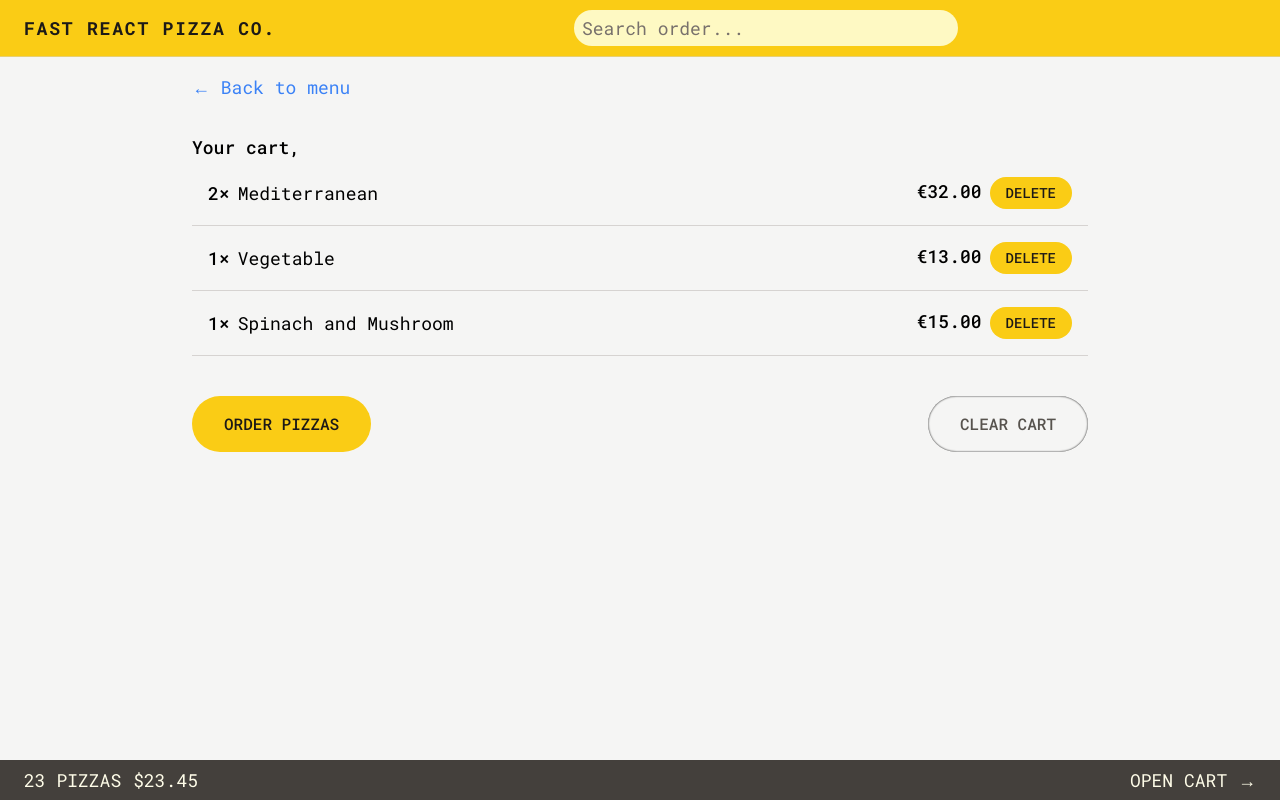
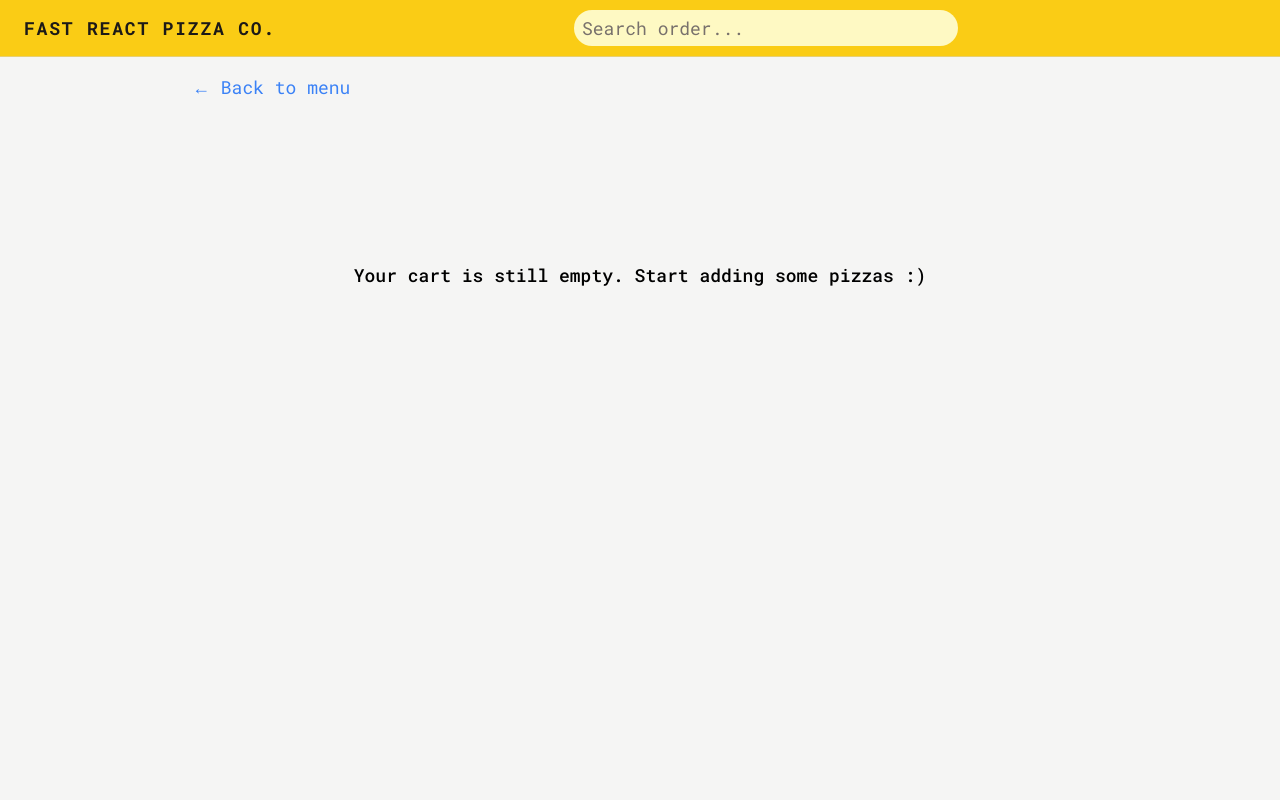
Before and after one commit to mttk2004/fast-react-pizza, a React (Vite) app: page /cart in a window 1280 px wide. Built offline with nearby package versions, Linux system fonts and the light colour scheme; the HTML template or start-up script is replaced by a standard one.

Commit message:
v10.0: updated some more features

```diff
--- a/src/features/cart/Cart.jsx
+++ b/src/features/cart/Cart.jsx
@@ -1,42 +1,22 @@
-import { Link } from 'react-router-dom';
+import { useDispatch, useSelector } from 'react-redux';
 import LinkButton from '../../ui/LinkButton.jsx';
+import CartItem from './CartItem.jsx';
 import Button from '../../ui/Button.jsx';
-import CartItem from './CartItem.jsx';
-import { useSelector } from 'react-redux';
-
-const fakeCart = [
-  {
-    pizzaId: 12,
-    name: 'Mediterranean',
-    quantity: 2,
-    unitPrice: 16,
-    totalPrice: 32,
-  },
-  {
-    pizzaId: 6,
-    name: 'Vegetable',
-    quantity: 1,
-    unitPrice: 13,
-    totalPrice: 13,
-  },
-  {
-    pizzaId: 11,
-    name: 'Spinach and Mushroom',
-    quantity: 1,
-    unitPrice: 15,
-    totalPrice: 15,
-  },
-];
+import { clearCart, getCart } from './cartSlice.js';
+import EmptyCart from './EmptyCart.jsx';
 
 function Cart() {
   const name = useSelector((store) => store.user.name);
-  const cart = fakeCart;
+  const cart = useSelector(getCart);
+  const dispatch = useDispatch();
+
+  if (!cart.length) return <EmptyCart />;
 
   return (
     <div>
       <LinkButton to="/menu">&larr; Back to menu</LinkButton>
 
-      <h2 className="mt-4 text-lg font-medium sm:mt-8">Your cart, {name}</h2>
+      <h2 className="mt-4 text-lg font-medium sm:mt-8">Your cart, {name}!</h2>
 
       <ul className="divide-y divide-stone-300 border-b border-stone-300">
         {cart.map((item) => (
@@ -48,7 +28,9 @@ function Cart() {
         <Button to="/order/new" type="primary">
           Order pizzas
         </Button>
-        <Button type="secondary">Clear cart</Button>
+        <Button type="secondary" onClick={() => dispatch(clearCart())}>
+          Clear cart
+        </Button>
       </div>
     </div>
   );
--- a/src/features/cart/CartItem.jsx
+++ b/src/features/cart/CartItem.jsx
@@ -1,8 +1,11 @@
 import { formatCurrency } from '../../utils/helpers.js';
 import Button from '../../ui/Button.jsx';
+import { useDispatch } from 'react-redux';
+import { deleteItem } from './cartSlice.js';
 
 function CartItem({ item }) {
   const { pizzaId, name, quantity, totalPrice } = item;
+  const dispatch = useDispatch();
 
   return (
     <li className="pb-2 pt-3 sm:flex sm:items-center sm:justify-between sm:p-3.5 lg:p-4">
@@ -12,7 +15,9 @@ function CartItem({ item }) {
       </p>
       <div className="flex items-baseline justify-between sm:space-x-2">
         <p className="font-medium">{formatCurrency(totalPrice)}</p>
-        <Button type="small">Delete</Button>
+        <Button type="small" onClick={() => dispatch(deleteItem(pizzaId))}>
+          Delete
+        </Button>
       </div>
     </li>
   );
--- a/src/features/cart/CartOverview.jsx
+++ b/src/features/cart/CartOverview.jsx
@@ -1,11 +1,19 @@
 import { Link } from 'react-router-dom';
+import { useSelector } from 'react-redux';
+import { getTotalCartPrice, getTotalCartQuantity } from './cartSlice.js';
+import { formatCurrency } from '../../utils/helpers.js';
 
 function CartOverview() {
+  const totalCartPrice = useSelector(getTotalCartPrice);
+  const totalCartQuantity = useSelector(getTotalCartQuantity);
+
+  if (!totalCartQuantity) return null;
+
   return (
     <div className="flex h-10 items-center justify-between bg-stone-700 px-3 uppercase text-yellow-50 md:px-6">
       <p className="space-x-3">
-        <span>23 pizzas</span>
-        <span>$23.45</span>
+        <span>{totalCartQuantity} pizzas</span>
+        <span>{formatCurrency(totalCartPrice)}</span>
       </p>
       <Link to={'/cart'}>Open cart &rarr;</Link>
     </div>
--- a/src/features/cart/EmptyCart.jsx
+++ b/src/features/cart/EmptyCart.jsx
@@ -1,11 +1,13 @@
-import { Link } from 'react-router-dom';
+import LinkButton from '../../ui/LinkButton.jsx';
 
 function EmptyCart() {
   return (
-    <div>
-      <Link to="/menu">&larr; Back to menu</Link>
+    <div className="space-y-8 sm:space-y-12 md:space-y-20 lg:space-y-40">
+      <LinkButton to="/menu">&larr; Back to menu</LinkButton>
 
-      <p>Your cart is still empty. Start adding some pizzas :)</p>
+      <p className="text-balance text-center font-medium">
+        Your cart is still empty. Start adding some pizzas :)
+      </p>
     </div>
   );
 }
--- /dev/null
+++ b/src/features/cart/cartSlice.js
@@ -0,0 +1,63 @@
+/**
+ *  Project: fast-react-pizza
+ *  File: cartSlice.js
+ *  Created: 2:17 CH, 23/08/2024
+ *  Author: Mai Tran Tuan Kiet
+ *  "Family is where life begins and love never ends."
+ */
+
+import { createSlice } from '@reduxjs/toolkit';
+
+const initialState = {
+  cart: [],
+};
+
+const cartSlice = createSlice({
+  name: 'cart',
+  initialState,
+  reducers: {
+    addItem(state, action) {
+      if (state.cart.some((item) => item.pizzaId === action.payload.pizzaId))
+        return;
+
+      state.cart.push(action.payload);
+    },
+    deleteItem(state, action) {
+      state.cart = state.cart.filter((item) => item.pizzaId !== action.payload);
+    },
+    increaseItemQuantity(state, action) {
+      const index = state.cart.findIndex(
+        (item) => item.pizzaId === action.payload,
+      );
+      state.cart.at(index).quantity++;
+    },
+    decreaseItemQuantity(state, action) {
+      const index = state.cart.findIndex(
+        (item) => item.pizzaId === action.payload,
+      );
+      state.cart.at(index).quantity > 0
+        ? state.cart.at(index).quantity--
+        : this.deleteItem(action.payload);
+    },
+    clearCart(state) {
+      state.cart = [];
+    },
+  },
+});
+
+const getCart = (state) => state.cart.cart;
+const getTotalCartPrice = (state) =>
+  state.cart.cart.reduce((acc, cur) => acc + cur.totalPrice, 0);
+
+const getTotalCartQuantity = (state) =>
+  state.cart.cart.reduce((acc, cur) => acc + cur.quantity, 0);
+
+export { getCart, getTotalCartPrice, getTotalCartQuantity };
+export const {
+  addItem,
+  deleteItem,
+  increaseItemQuantity,
+  decreaseItemQuantity,
+  clearCart,
+} = cartSlice.actions;
+export default cartSlice.reducer;
--- a/src/features/menu/MenuItem.jsx
+++ b/src/features/menu/MenuItem.jsx
@@ -1,8 +1,23 @@
 import { formatCurrency } from '../../utils/helpers.js';
 import Button from '../../ui/Button.jsx';
+import { useDispatch } from 'react-redux';
+import { addItem } from '../cart/cartSlice.js';
 
 function MenuItem({ pizza }) {
+  const dispatch = useDispatch();
   const { id, name, unitPrice, ingredients, soldOut, imageUrl } = pizza;
+
+  function handleAddToCart() {
+    const newItem = {
+      pizzaId: id,
+      name,
+      unitPrice,
+      quantity: 1,
+      totalPrice: unitPrice * 1,
+    };
+
+    dispatch(addItem(newItem));
+  }
 
   return (
     <li className="flex gap-4 py-1.5 md:py-2 xl:py-2.5">
@@ -26,9 +41,11 @@ function MenuItem({ pizza }) {
               Sold out
             </p>
           )}
-          <Button disabled={soldOut} type="small">
-            Add to cart
-          </Button>
+          {!soldOut && (
+            <Button disabled={soldOut} type="small" onClick={handleAddToCart}>
+              Add to cart
+            </Button>
+          )}
         </div>
       </div>
     </li>
--- a/src/store.js
+++ b/src/store.js
@@ -8,10 +8,12 @@
 
 import { configureStore } from '@reduxjs/toolkit';
 import userReducer from './features/user/userSlice.js';
+import cartReducer from './features/cart/cartSlice.js';
 
 const store = configureStore({
   reducer: {
     user: userReducer,
+    cart: cartReducer,
   },
 });
 
--- a/src/ui/Button.jsx
+++ b/src/ui/Button.jsx
@@ -7,7 +7,7 @@
  */
 import { Link } from 'react-router-dom';
 
-function Button({ children, disabled, to, type }) {
+function Button({ children, disabled, to, type, onClick }) {
   const base =
     'rounded-full bg-yellow-400 font-medium uppercase text-stone-900 transition-colors duration-300 hover:bg-yellow-300 focus:bg-yellow-300 focus:outline-none focus:ring focus:ring-yellow-300 focus:ring-offset-2 disabled:cursor-not-allowed';
 
@@ -31,7 +31,11 @@ function Button({ children, disabled, to, type }) {
     );
 
   return (
-    <button disabled={disabled} className={styles[type]}>
+    <button
+      disabled={disabled}
+      className={styles[type]}
+      {...(onClick && { onClick })}
+    >
       {children}
     </button>
   );
```
